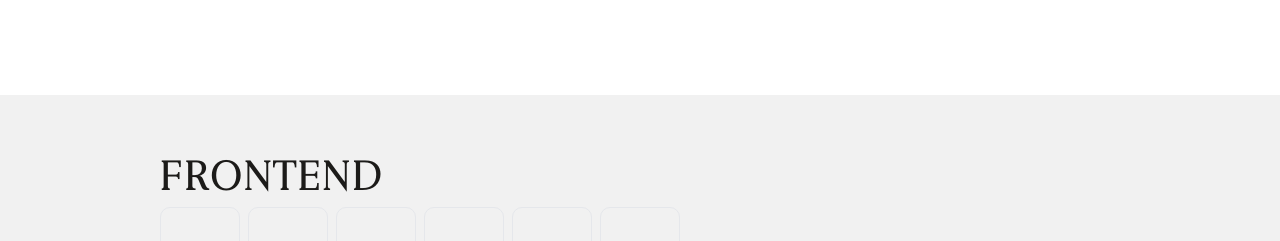
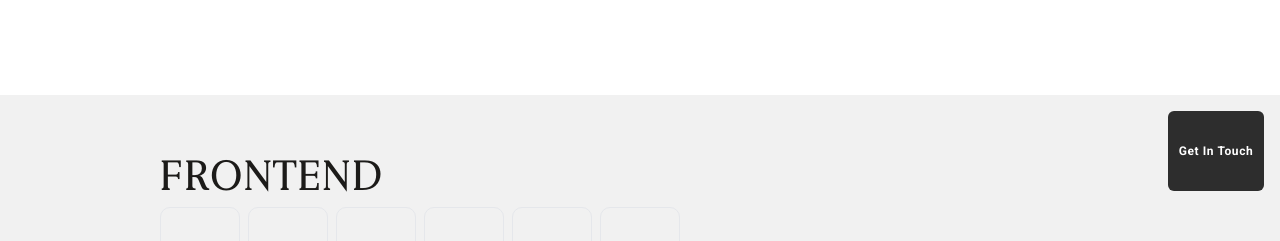
Before and after one commit to Archil-Milorava/Portfolio-final, a React (Vite) app: page / in a window 1280 px wide. Shown: the part 3817-4058 px from the top of the page. Built offline with nearby package versions, Linux system fonts and the light colour scheme; some icons are missing; a web font is replaced by a local one.

Commit message:
finished: email copy button

```diff
--- a/src/App.jsx
+++ b/src/App.jsx
@@ -9,6 +9,7 @@ import SecondPage from "./pages/SecondPage";
 import TechStack from "./pages/TechStack";
 import VideoPage from "./pages/VideoPage";
 import Footer from "./pages/footer";
+import EmailCopy from "./components/EmailCopy";
 
 const App = () => {
   return (
--- /dev/null
+++ b/src/components/EmailCopy.jsx
@@ -0,0 +1,44 @@
+import { useState } from "react";
+
+const EmailCopy = () => {
+  const [isHovered, setIsHovered] = useState(false);
+  const [isCopied, setIsCopied] = useState(false);
+
+  const copyEmail = () => {
+    navigator.clipboard.writeText("achimilorava16@gmail.com");
+    setIsCopied(true);
+    setTimeout(() => setIsCopied(false), 2000);
+  };
+
+  return (
+    <div
+      onMouseEnter={() => setIsHovered(true)}
+      onMouseLeave={() => setIsHovered(false)}
+      className={`absolute right-4 top-4 rounded-md text-white h-[5rem] cursor-pointer ${
+        isHovered ? "w-[15rem] bg-[#181818] px-2" : "w-[6rem] bg-[#2D2D2D]"
+      } transition-all duration-300 ease-in-out z-[9999] text-xs tracking-wider font-Roboto font-bold overflow-hidden`}
+    >
+      {isHovered ? (
+        <div
+          className={`w-full h-full flex items-center justify-around transition-opacity ${
+            isHovered ? "opacity-100 delay-200" : "opacity-0"
+          }`}
+        >
+          <span>achimilorava16@gmail.com</span>
+          <button
+            onClick={copyEmail}
+            className="bg-[#444444] p-1 px-2 rounded-md hover:bg-[#555555] active:scale-95 transition-all"
+          >
+            {isCopied ? "Copied!" : "Copy"}
+          </button>
+        </div>
+      ) : (
+        <span className="w-full h-full flex items-center justify-center transition-opacity">
+          Get In Touch
+        </span>
+      )}
+    </div>
+  );
+};
+
+export default EmailCopy;
--- a/src/pages/TechStack.jsx
+++ b/src/pages/TechStack.jsx
@@ -1,4 +1,5 @@
 // eslint-disable-next-line no-unused-vars
+import EmailCopy from "../components/EmailCopy";
 import TextFade from "../components/TextFade";
 import StackBox from "./../components/StackBox";
 
@@ -105,7 +106,8 @@ const other = [
 
 const TechStack = () => {
   return (
-    <section className="py-[4rem] font-pirveli bg-[#F1F1F1]  px-[10rem] h-auto w-full hidden sm:flex items-center justify-center ">
+    <section className="py-[4rem] font-pirveli bg-[#F1F1F1]  px-[10rem] h-auto w-full hidden sm:flex items-center justify-center relative">
+      <EmailCopy />
       <TextFade className="flex flex-col gap-8">
         {/* front stack list div */}
         <div className="w-full h-1/3  flex flex-col gap-2">
```
